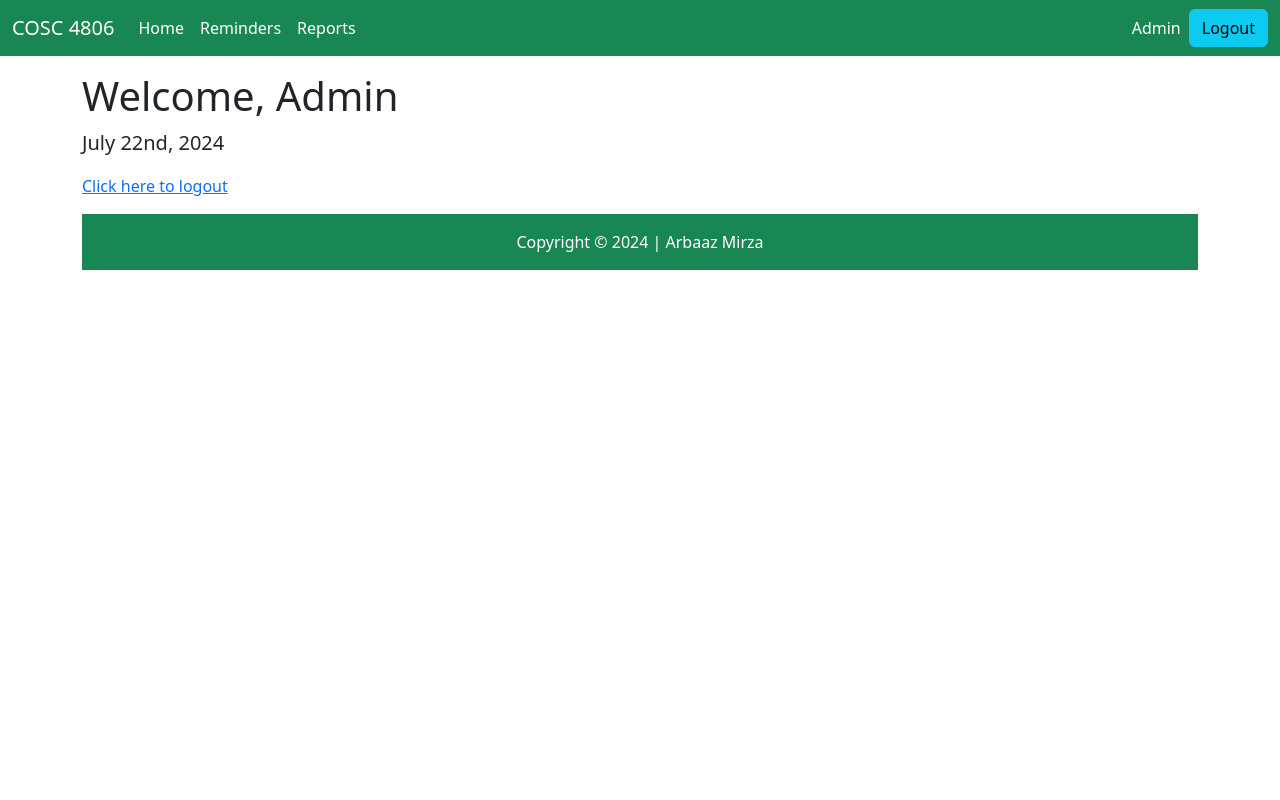
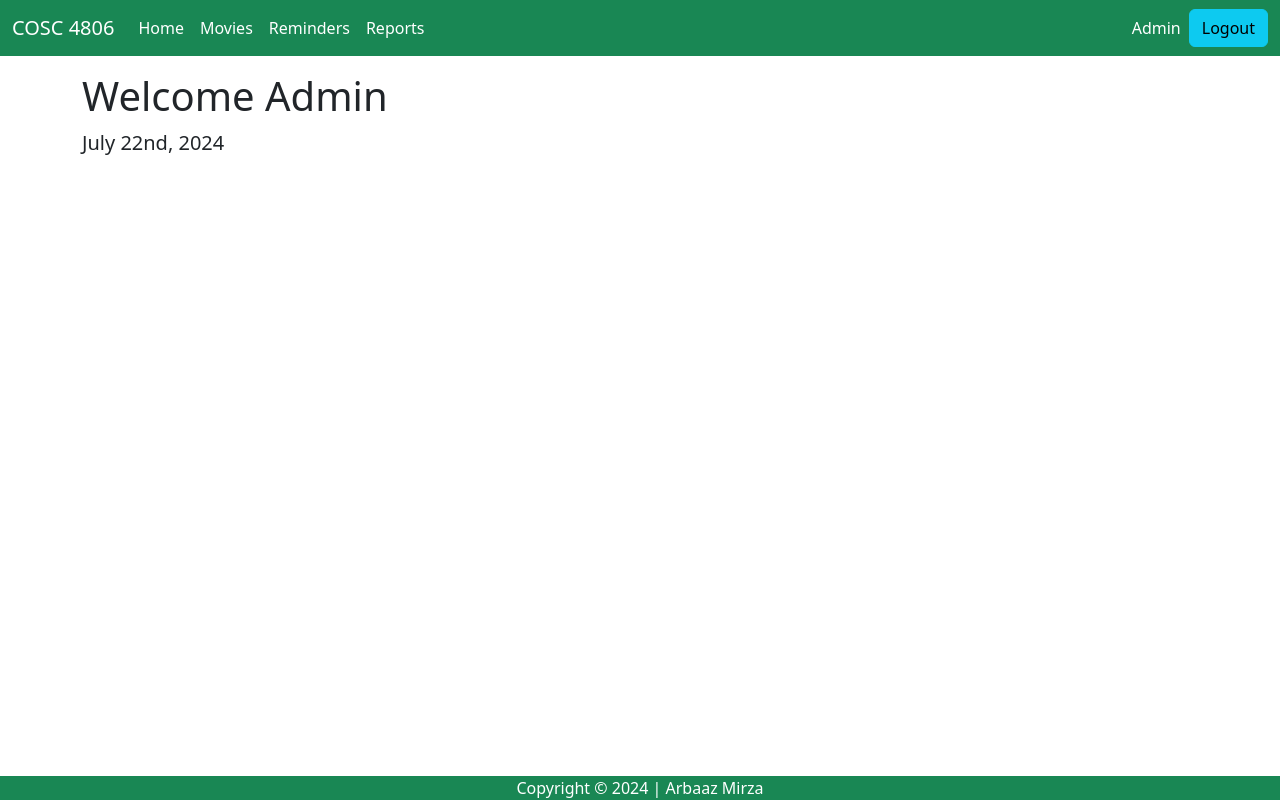
Before and after one commit to am-ping/cosc-4806, a PHP site: page /home in a window 1280 px wide. Run offline with PHP 8.4, Linux system fonts and the light colour scheme; the visitor is signed in with stand-in values (Sample User, id 1); tables that the repository leaves empty or names only in its code hold one stand-in row (values such as "Sample post"); data that the repository does not hold is empty.

Commit message:
Create movie controller and view, set up omdb, and made website content accessible to users with no account

```diff
--- a/app/views/home/index.php
+++ b/app/views/home/index.php
@@ -3,16 +3,10 @@
     <div class="page-header" id="banner">
         <div class="row">
             <div class="col-lg-12">
-                <?php echo "<h1>Welcome, " . $_SESSION['username'] . "</h1>" ?>
+                <?php echo "<h1>Welcome " . $_SESSION['username'] . "</h1>" ?>
                 <p class="lead"> <?= date("F jS, Y"); ?></p>
             </div>
         </div>
     </div>
 
-    <div class="row">
-        <div class="col-lg-12">
-            <p><a href="/logout">Click here to logout</a></p>
-        </div>
-    </div>
-
     <?php require_once 'app/views/templates/footer.php' ?>
--- a/app/views/templates/footer.php
+++ b/app/views/templates/footer.php
@@ -1,13 +1,13 @@
-<footer class="footer text-bg-success mx-auto text-center p-3 pb-0" style="width: 100%;"">
+</div>
+
+<footer class="footer text-bg-success mx-auto text-center fixed-bottom" style="width: 100%;"">
     <div class="row">
         <div class="col-lg-12">
-            <p>Copyright &copy; <?php echo date('Y'); ?> | Arbaaz Mirza </p>
+            <p class="m-0">Copyright &copy; <?php echo date('Y'); ?> | Arbaaz Mirza </p>
         </div>
     </div>
 </footer>
 
-</div>
-
 <script src="https://cdn.jsdelivr.net/npm/bootstrap@5.3.3/dist/js/bootstrap.bundle.min.js" integrity="sha384-YvpcrYf0tY3lHB60NNkmXc5s9fDVZLESaAA55NDzOxhy9GkcIdslK1eN7N6jIeHz" crossorigin="anonymous"></script>
 </body>
 </html>
--- a/app/views/templates/header.php
+++ b/app/views/templates/header.php
@@ -1,8 +1,3 @@
-<?php
-if (!isset($_SESSION['auth'])) {
-    header('Location: /login');
-}
-?>
 <!DOCTYPE html>
 <html lang="en">
   <head>
@@ -15,16 +10,19 @@ if (!isset($_SESSION['auth'])) {
     <meta name="mobile-web-app-capable" content="yes">
   </head>
   <body>
-    <nav class="navbar navbar-dark navbar-expand-lg bg-success mb-3">
+    <nav class="navbar navbar-dark navbar-expand-md bg-success mb-3">
       <div class="container-fluid">
         <a class="navbar-brand" href="#">COSC 4806</a>
         <button class="navbar-toggler" type="button" data-bs-toggle="collapse" data-bs-target="#navbarSupportedContent" aria-controls="navbarSupportedContent" aria-expanded="false" aria-label="Toggle navigation">
           <span class="navbar-toggler-icon"></span>
         </button>
         <div class="collapse navbar-collapse" id="navbarSupportedContent">
-          <ul class="navbar-nav me-auto mb-2 mb-lg-0">
+          <ul class="navbar-nav me-auto">
             <li class="nav-item">
               <a class="nav-link text-bg-success" aria-current="page" href="/home">Home</a>
+            </li>
+            <li class="nav-item">
+              <a class="nav-link text-bg-success" href="/movie">Movies</a>
             </li>
             <li class="nav-item">
               <a class="nav-link text-bg-success" href="/reminders">Reminders</a>
@@ -38,8 +36,13 @@ if (!isset($_SESSION['auth'])) {
             ?>
           </ul>
           <?php
-          echo "<div class='mb-0 text-bg-success me-2'>" . $_SESSION['username'] . "</div>";
-          echo "<a class='btn btn-info' href='/logout' type='button'>Logout</a>";
+          if (isset($_SESSION["auth"])) {
+            echo "<div class='mb-0 text-bg-success me-2'>" . $_SESSION['username'] . "</div>";
+            echo "<a class='btn btn-info' href='/logout' type='button'>Logout</a>";
+          } else  {
+            echo "<a class='btn btn-info rounded-start rounded-0 border-end' href='/login' type='button'>Login</a>";
+            echo "<a class='btn btn-info rounded-end rounded-0' href='/signup' type='button'>Sign Up</a>";
+          }
           ?>
         </div>
       </div>
```
Also changed, not shown: app/controllers/movie.php (added, +27 -0 lines), app/controllers/omdb.php (added, +17 -0 lines), app/views/movie/index.php (added, +20 -0 lines), app/models/Api.php (added).
